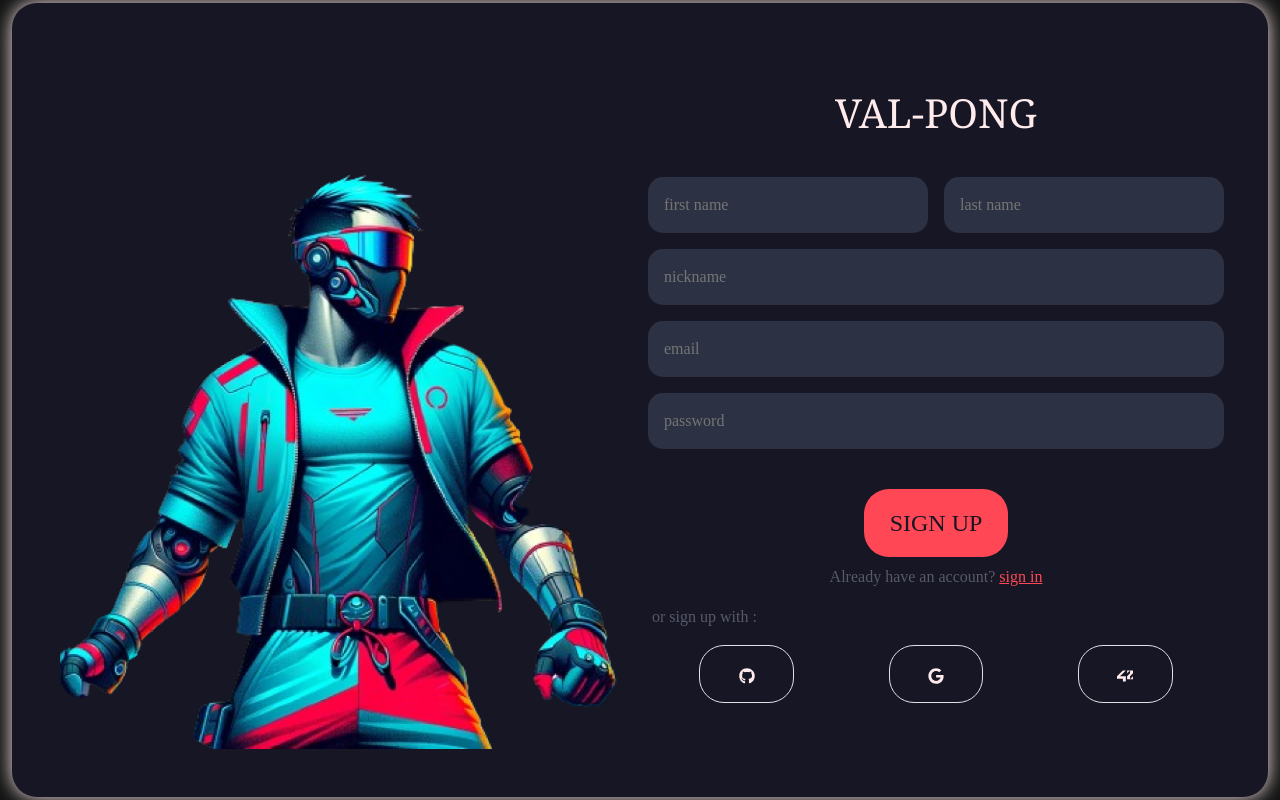
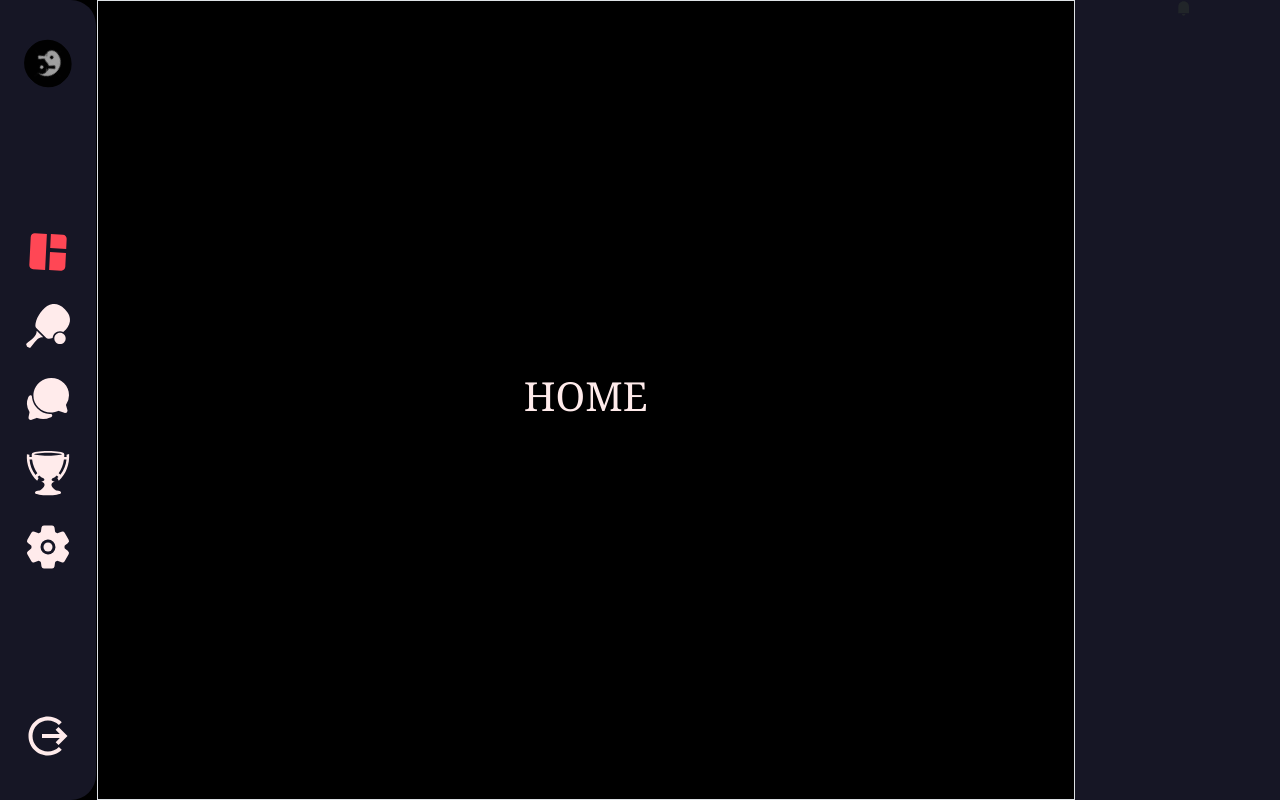
Before and after one commit to zakarm/ft_transcendence, a React (Create React App) app in the folder front-end/app/: page / in a window 1280 px wide. Built offline with nearby package versions, Linux system fonts and the light colour scheme; a web font is replaced by a local one.

Commit message:
[FEAT] Working on the rightBar

```diff
--- a/front-end/app/src/App.js
+++ b/front-end/app/src/App.js
@@ -7,6 +7,7 @@ import Home from "./pages/Home";
 import Settings from "./pages/Settings";
 import Achievement from './pages/Achievement';
 import SideBar from "./Layouts/Sidebar";
+import RightBar from "./Layouts/Rightbar";
 
 function App() {
   return (
@@ -26,6 +27,7 @@ function App() {
             </Routes>
           </div>
           <div className="col-md-2" style={{backgroundColor: '#161625'}}>
+            <RightBar />
           </div>
         </Router>
       </div>
--- /dev/null
+++ b/front-end/app/src/Layouts/Rightbar.js
@@ -0,0 +1,17 @@
+import { RiNotification4Fill } from "react-icons/ri";
+
+function RightBar() {
+    return (
+        <div className="conatinaer">
+            <div className="row"><RiNotification4Fill /></div>
+            <div className="row"></div>
+            <div className="row"></div>
+            <div className="row"></div>
+            <div className="row"></div>
+            <div className="row"></div>
+            <div className="row"></div>
+        </div>
+    );
+}
+
+export default RightBar;
--- a/front-end/app/src/index.js
+++ b/front-end/app/src/index.js
@@ -1,15 +1,15 @@
 import React from 'react';
 import ReactDOM from 'react-dom/client';
 import './index.css';
-// import App from './App';
-import SignUp from './pages/Auth/SignUp';
+import App from './App';
+// import SignUp from './pages/Auth/SignUp';
 import 'bootstrap/dist/css/bootstrap.min.css';
 
 const root = ReactDOM.createRoot(document.getElementById('root'));
 root.render(
   <React.StrictMode>
-    {/* <App /> */}
-    <SignUp />
+    <App />
+    {/* <SignUp /> */}
   </React.StrictMode>
 );
 
```
Also changed, not shown: front-end/app/src/Layouts/Rightbar.css (added).
